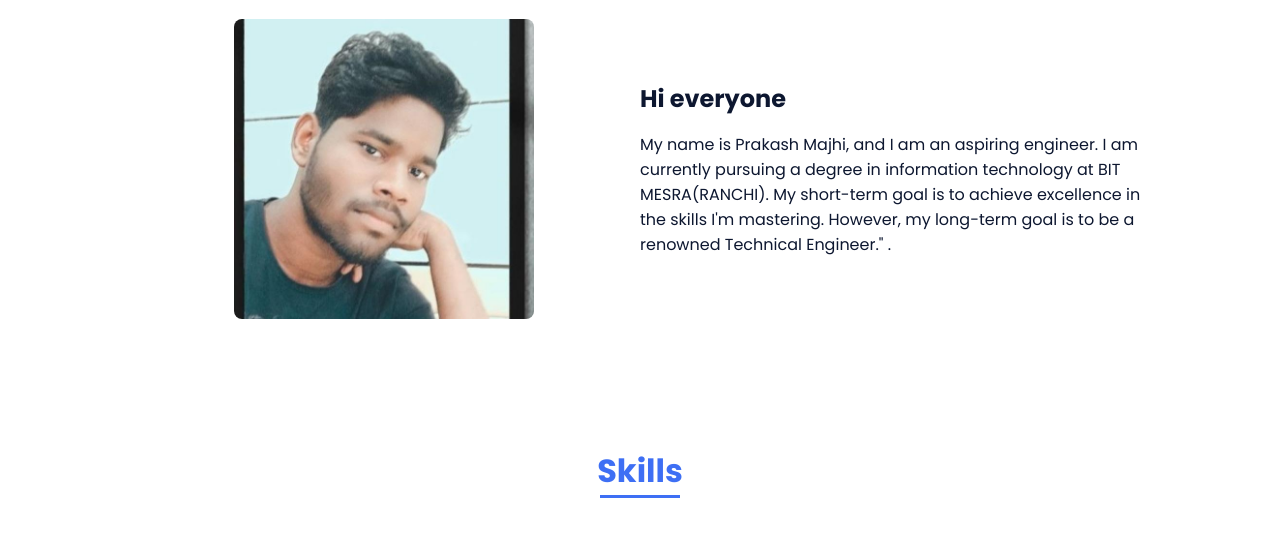
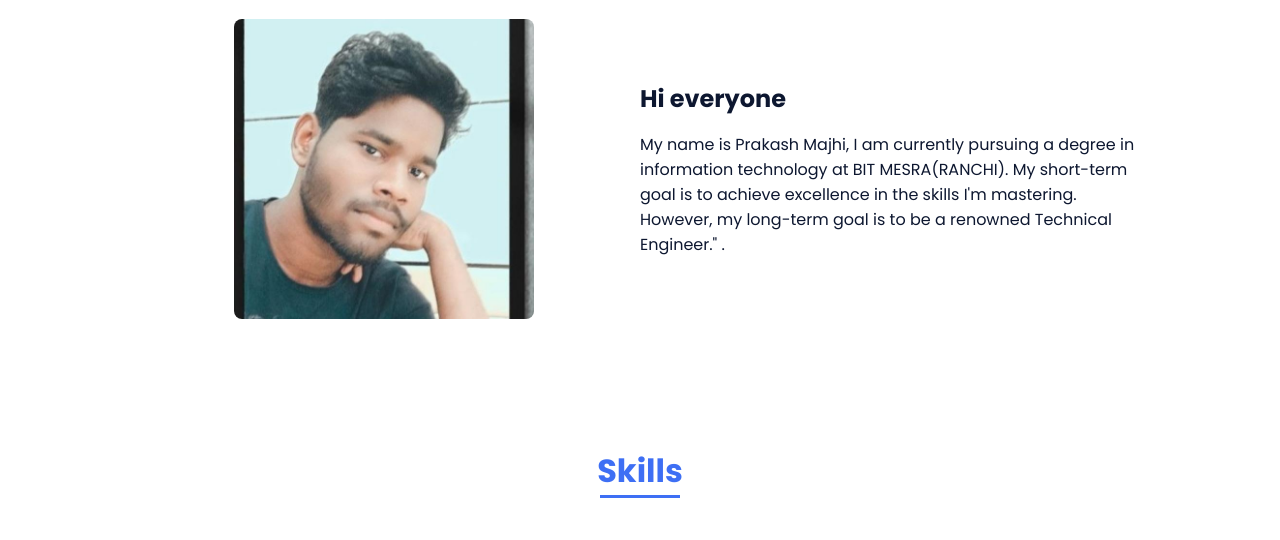
Before and after one commit to Prakash-majhi/resume, a plain HTML site: page index.html in a window 1280 px wide. Shown: the part 880-1420 px from the top of the page. Drawn offline with nearby package versions, Linux system fonts and the light colour scheme.

Commit message:
Update index.html

```diff
--- a/index.html
+++ b/index.html
@@ -74,7 +74,7 @@
 
                     <div>
                         <h2 class="about__subtitle">Hi everyone</h2>
-                        <p class="about__text"> My name is Prakash Majhi,  and I am an aspiring engineer. I am currently pursuing a degree in information technology at BIT MESRA(RANCHI). My short-term goal is to achieve excellence in the skills I'm mastering. However, my long-term goal is to be a renowned Technical Engineer." . </p>
+                        <p class="about__text"> My name is Prakash Majhi, I am currently pursuing a degree in information technology at BIT MESRA(RANCHI). My short-term goal is to achieve excellence in the skills I'm mastering. However, my long-term goal is to be a renowned Technical Engineer." . </p>
                     </div>
                 </div>
             </section>
```
